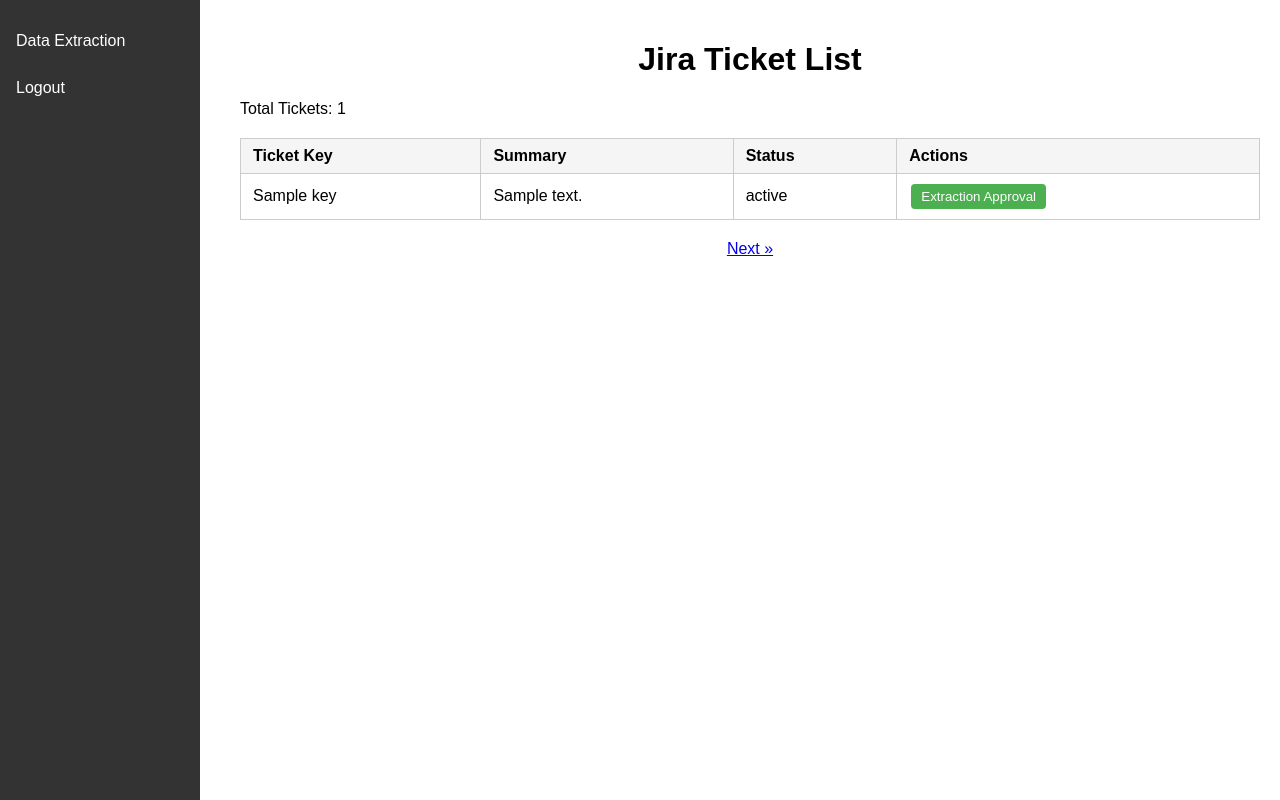
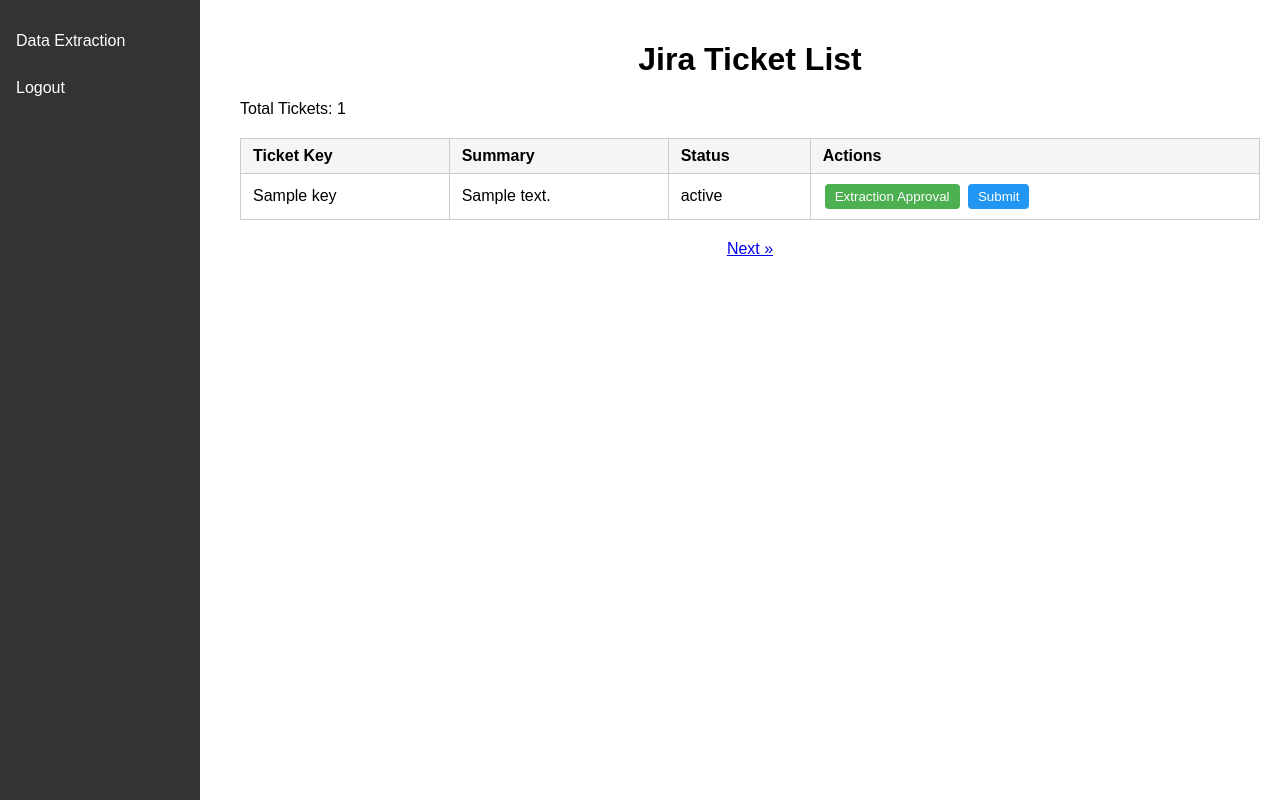
Before and after one commit to chanqkim/data-request-automation-app, a FastAPI app: template templates/data_extraction.html in a window 1280 px wide. Run offline with FastAPI, Linux system fonts and the light colour scheme; the template is opened without the code that fills it: most values are stand-ins (such as "Sample title", 1, 10 or a date in 2020); parts of the project's set-up code (start-up, migrations or seed data) failed here and were passed over.

Commit message:
added data extraction button in data_extraction.html

```diff
--- a/templates/data_extraction.html
+++ b/templates/data_extraction.html
@@ -124,15 +124,21 @@
                     <th>Actions</th>
                 </tr>
             </thead>
+
             <tbody id="ticket-table-body">
                 {% for ticket in tickets %}
                 <tr>
                     <td>{{ ticket.key }}</td>
                     <td>{{ ticket.summary }}</td>
                     <td class="status {{ ticket.status|replace(' ', '') }}">{{ ticket.status }}</td>
+
                     <td>
                         <form method="post" action="/approve/{{ ticket.key }}" style="display:inline;">
                             <button type="submit" class="approve-btn">Extraction Approval</button>
+                        </form>
+
+                        <form method="post" action="/extract/{{ ticket.key }}" style="display:inline;">
+                            <button type="suvmit" class="extract-btn">Submit</button>
                         </form>
                     </td>
                 </tr>
```
